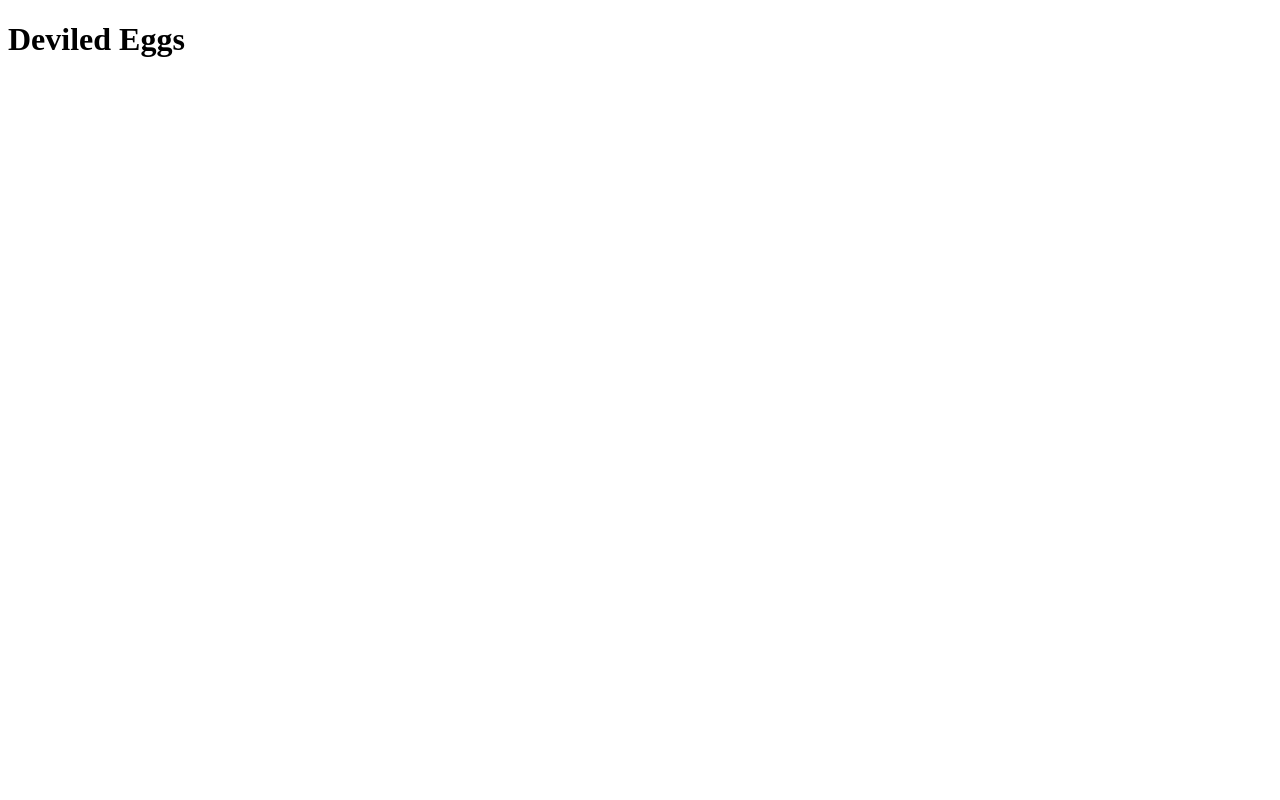
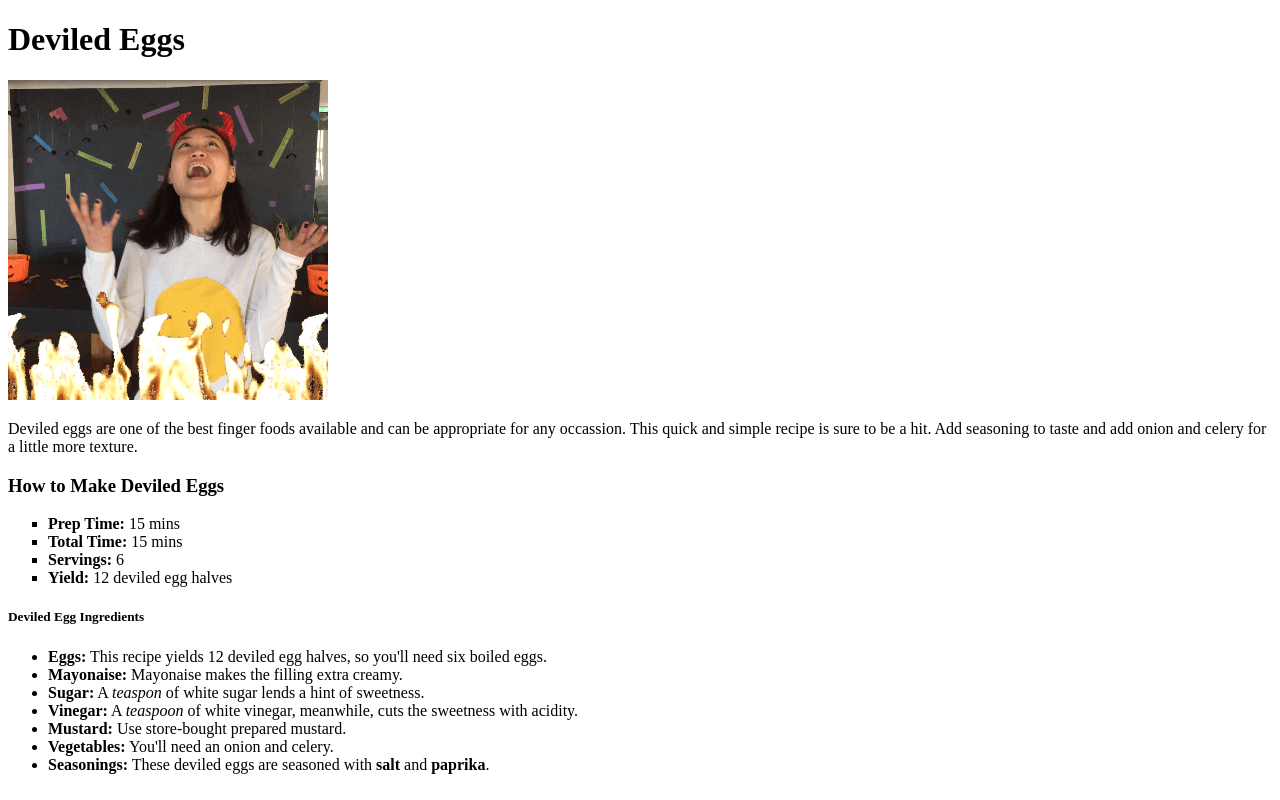
Before and after one commit to Dexychez/odin-recipes, a plain HTML site: page recipes/deviled-eggs.html in a window 1280 px wide. Drawn offline with Linux system fonts and the light colour scheme.

Commit message:
Content upload

```diff
--- a/recipes/deviled-eggs.html
+++ b/recipes/deviled-eggs.html
@@ -7,5 +7,28 @@
 
     <body>
         <h1>Deviled Eggs</h1>
+        <img src="../image/egg-devil.gif" alt="Devil loves eggs">
+        <p>Deviled eggs are one of the best finger foods available and can be appropriate for any occassion. This quick and simple recipe is sure to be a hit. Add seasoning to taste and add onion and celery for a little more texture.</p>
+    </body>
+
+    <body>
+        <h3>How to Make Deviled Eggs</h3>
+        <ul>
+         <li type="square"><strong>Prep Time:</strong> 15 mins</li>
+         <li type="square"><strong>Total Time:</strong> 15 mins</li>
+         <li type="square"><strong>Servings:</strong> 6</li>
+         <li type="square"><strong>Yield:</strong> 12 deviled egg halves</li>
+        </ul>
+        <h5>Deviled Egg Ingredients</h5>
+        <ul>
+            <li><strong>Eggs:</strong> This recipe yields 12 deviled egg halves, so you'll need six boiled eggs.</li>
+            <li><strong>Mayonaise:</strong> Mayonaise makes the filling extra creamy.</li>
+            <li><strong>Sugar:</strong> A <em>teaspon</em> of white sugar lends a hint of sweetness.</li>
+            <li><strong>Vinegar:</strong> A <em>teaspoon</em> of white vinegar, meanwhile, cuts the sweetness with acidity.</li>
+            <li><strong>Mustard:</strong> Use store-bought prepared mustard.</li>
+            <li><strong>Vegetables:</strong> You'll need an onion and celery.</li>
+            <li><strong>Seasonings:</strong> These deviled eggs are seasoned with <strong>salt</strong> and <strong>paprika</strong>.
+        </ul>
+
     </body>
 </html>
```
Also changed, not shown: recipes/chicken-fried-steak.html (+1 -0 lines), recipes/peach-cobbler.html (+12 -0 lines), image/chicken-steak.gif (added), image/egg-devil.gif (added), 1 other file.
